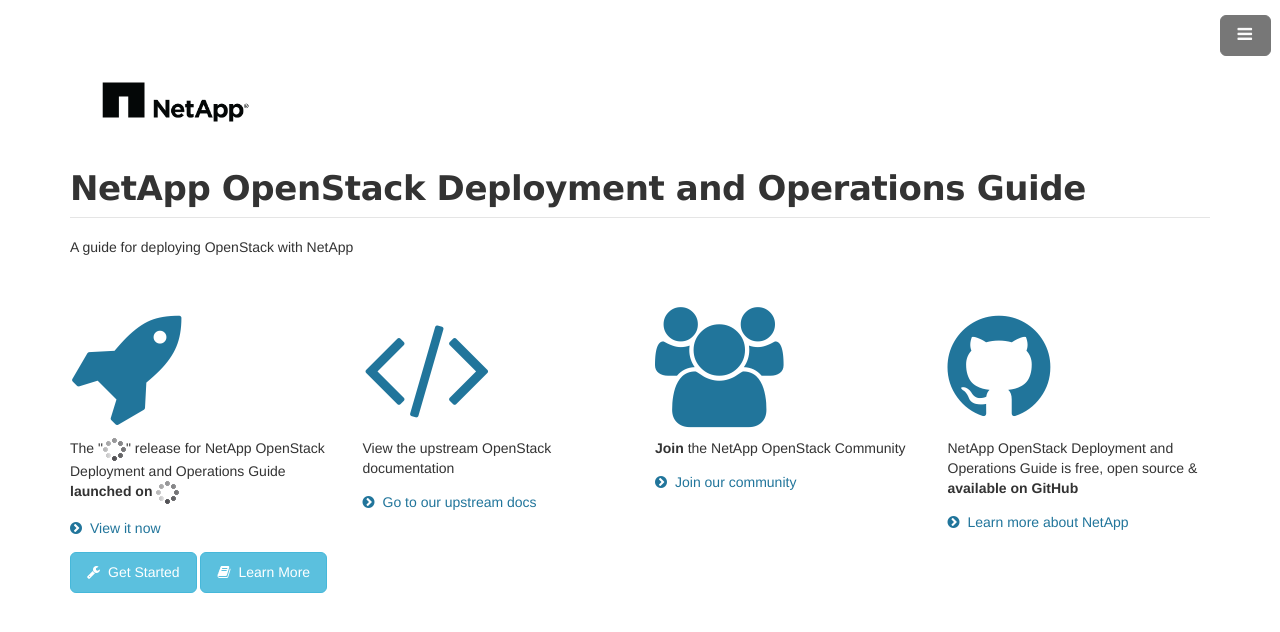
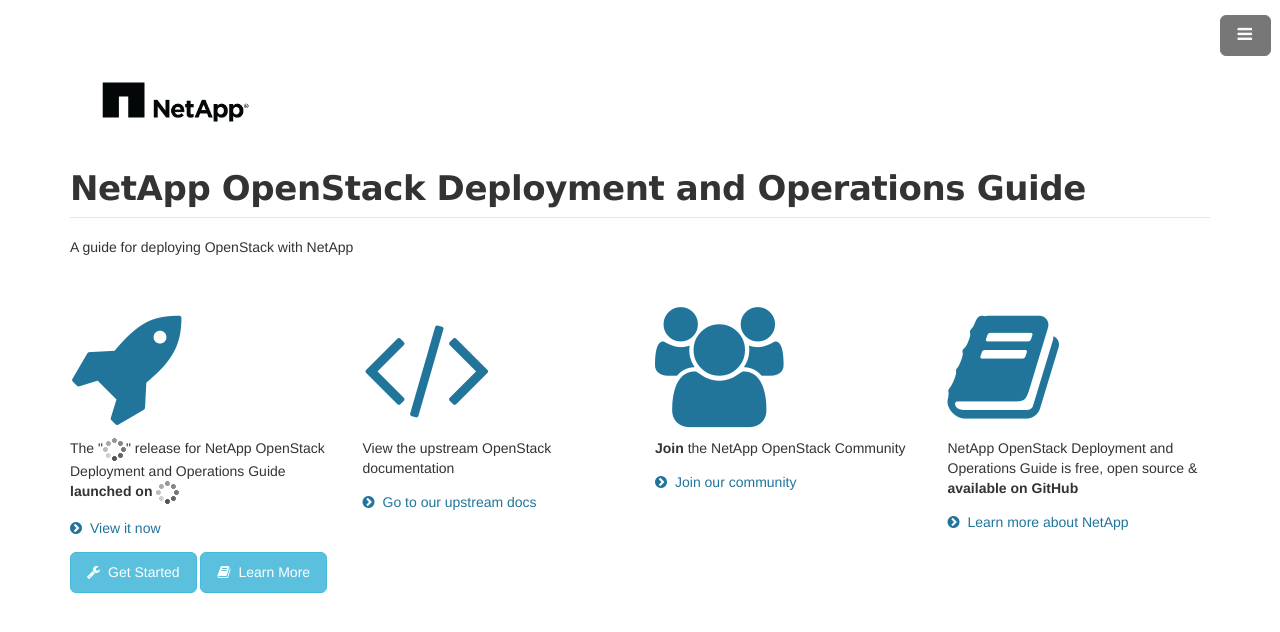
Before and after one commit to tombarron/openstack-deploy-ops-guide, a Jekyll site: the page built from index.html, in a window 1280 px wide. Shown: the top 632 px of the page. Built offline with Jekyll 4.4.1, drawn with Linux system fonts in a browser that asks for light colours.

Commit message:
update icon

```diff
--- a/index.html
+++ b/index.html
@@ -19,7 +19,7 @@
         <div class="col-lg-3 col-md-3">
           <h3><a href="{{ site.docs }}"><i class="fa fa-code fa-5x"></i></a></h3>
           <p>View the upstream OpenStack documentation</p>
-            <p class="grid-slogan"><a href="{{ site.repo }}"><i class="fa fa-chevron-circle-right"></i>Go to our upstream docs</a></p>
+            <p class="grid-slogan"><a href="{{ site.docs }}"><i class="fa fa-chevron-circle-right"></i>Go to our upstream docs</a></p>
         </div>
 
         <div class="col-lg-3 col-md-3">
@@ -29,7 +29,7 @@
         </div>
 
         <div class="col-lg-3 col-md-3">
-          <h3><a href="{{ site.repo }}"><i class="fa fa-github fa-5x"></i></a></h3>
+          <h3><a href="{{ site.repo }}"><i class="fa fa-book fa-5x"></i></a></h3>
             <p>{{ site.project }} is free, open source & <b>available on GitHub</b></p>
             <p class="grid-slogan"><a href="{{ site.repo }}"><i class="fa fa-chevron-circle-right"></i>Learn more about NetApp</a></p>
         </div>
```
